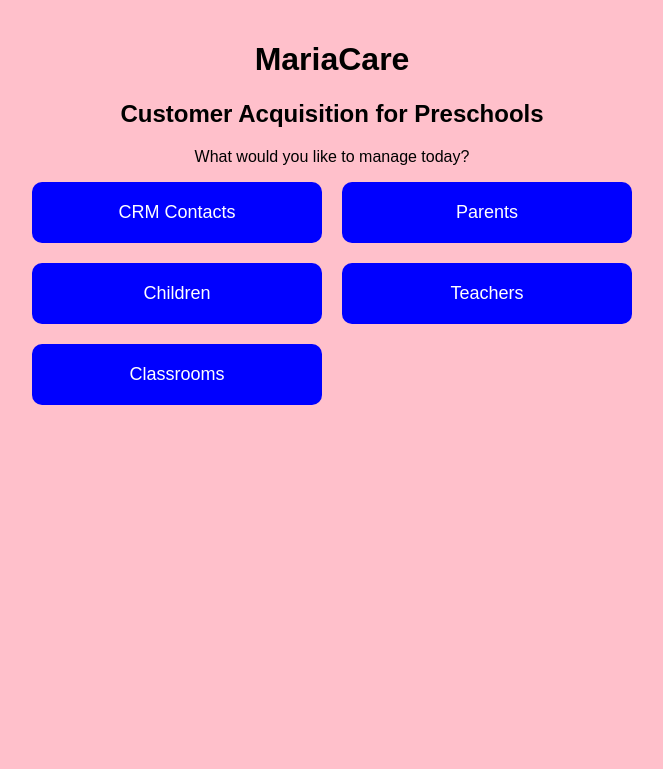
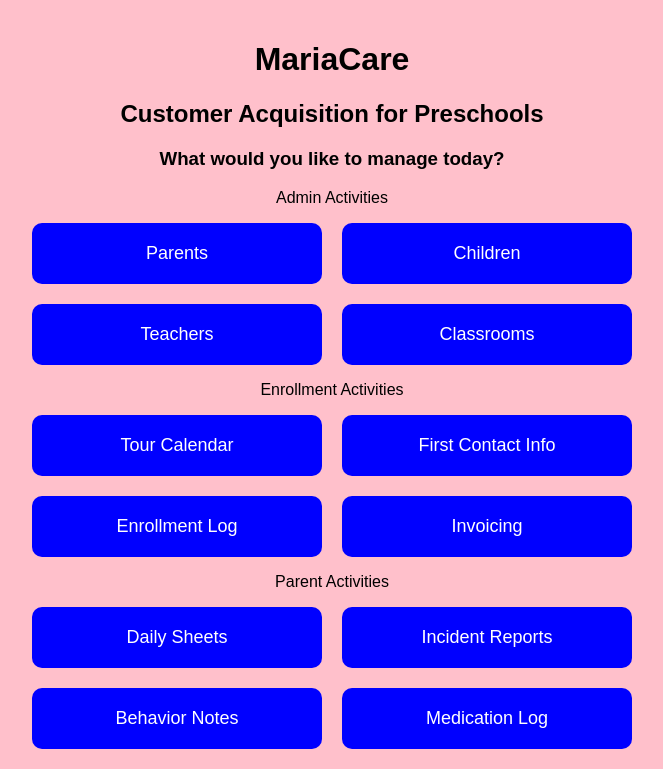
Before and after one commit to rizavi-enterprises/mariakube, a Flask app: page /dashboard in a window 1280 px wide. Shown: the part 38-807 px from the top of the page, without its empty margins (308-971 px from the left). Before the commit the page ends 443 px from the top, so only its background shows below. Run offline with Flask 3, Linux system fonts and the light colour scheme; the visitor is signed in with stand-in values (Sample User, id 1).

Commit message:
Update dashboard.html
Signed-off-by: Arthur Rizavi <48633148+rizavi@users.noreply.github.com>

```diff
--- a/templates/dashboard.html
+++ b/templates/dashboard.html
@@ -3,13 +3,28 @@
 <div class="dashboard-container">
     <h1>MariaCare</h1>
     <h2>Customer Acquisition for Preschools</h2>
-    <p>What would you like to manage today?</p>
+    <h3>What would you like to manage today?</h3>
+    <p>Admin Activities</p>
     <div class="button-grid">
-        <a href="{{ url_for('crm_contacts') }}" class="dashboard-button">CRM Contacts</a>
         <a href="{{ url_for('parents') }}" class="dashboard-button">Parents</a>
         <a href="{{ url_for('children') }}" class="dashboard-button">Children</a>
         <a href="{{ url_for('teachers') }}" class="dashboard-button">Teachers</a>
         <a href="{{ url_for('classrooms') }}" class="dashboard-button">Classrooms</a>
     </div>
+    <p>Enrollment Activities</p>
+    <div class="button-grid">
+        <a href="{{ url_for('tour_calendar') }}" class="dashboard-button">Tour Calendar</a>
+        <a href="{{ url_for('first_contact_info') }}" class="dashboard-button">First Contact Info</a>
+        <a href="{{ url_for('enrollment_log') }}" class="dashboard-button">Enrollment Log</a>
+        <a href="{{ url_for('invoicing') }}" class="dashboard-button">Invoicing</a>
+    </div>
+    <p>Parent Activities</p>
+        <div class="button-grid">
+        <a href="{{ url_for('daily_sheets') }}" class="dashboard-button">Daily Sheets</a>
+        <a href="{{ url_for('incident_reports') }}" class="dashboard-button">Incident Reports</a>
+        <a href="{{ url_for('behavior_notes') }}" class="dashboard-button">Behavior Notes</a>
+        <a href="{{ url_for('medication_log') }}" class="dashboard-button">Medication Log</a>
+    </div>
+
 </div>
 {% endblock %}
```
